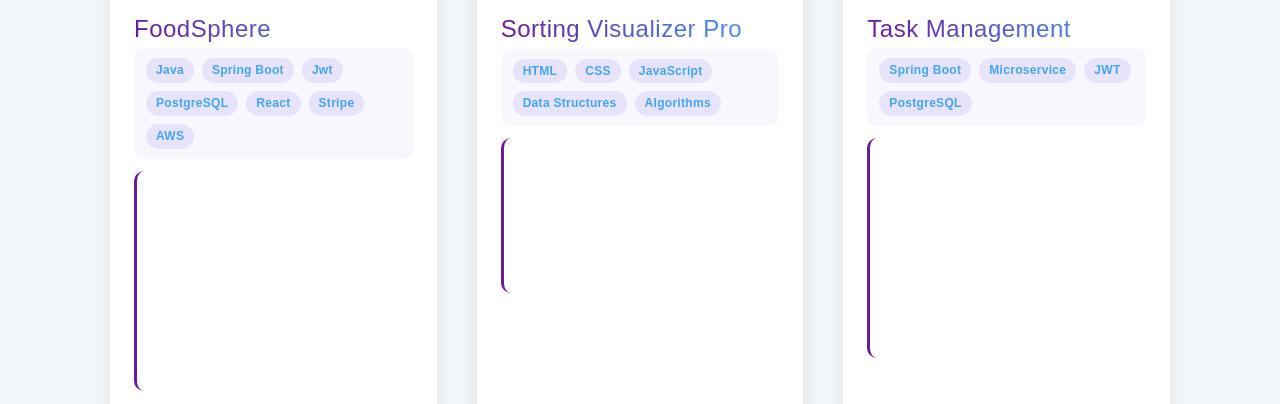
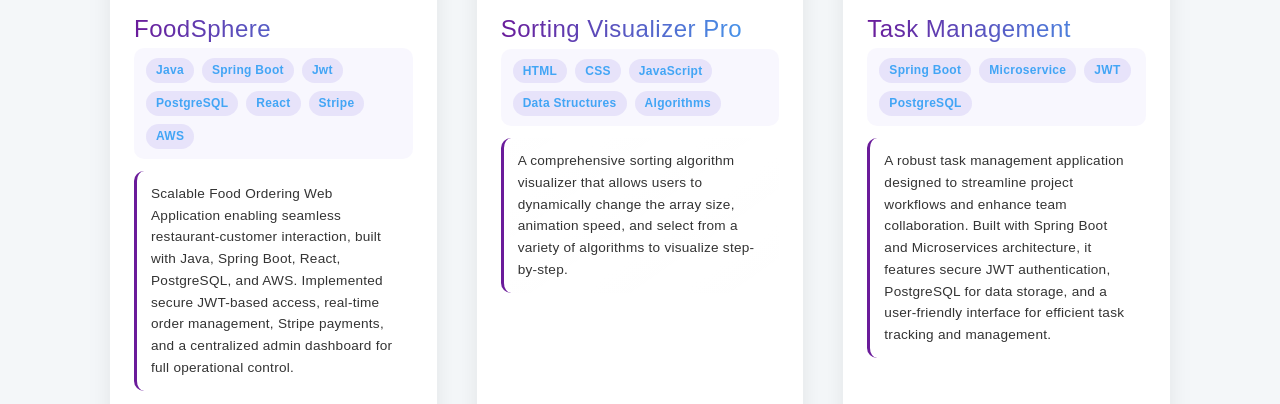
Before and after one commit to baidya-ripan-024/portfolio, a plain HTML site: page index.html in a window 1280 px wide. Shown: the part 2540-2944 px from the top of the page. Drawn offline with Linux system fonts and the light colour scheme.

Commit message:
fix: project description color

```diff
--- a/css/style.css
+++ b/css/style.css
@@ -703,13 +703,15 @@ body[data-theme="dark"] .project-card:hover {
     padding: 12px 14px;
     border-radius: 10px;
     font-size: 0.85rem;
-    color: rgba(255, 255, 255, 0.87);
+    color: var(--description-color);
     line-height: 1.6;
     margin-bottom: 16px;
     letter-spacing: 0.25px;
     font-weight: 400;
     transition: background 0.3s ease;
 }
+
+
 
 .project-info p:not(.project-tech-stack):hover {
     background-color: rgba(255, 255, 255, 0.06);
```
